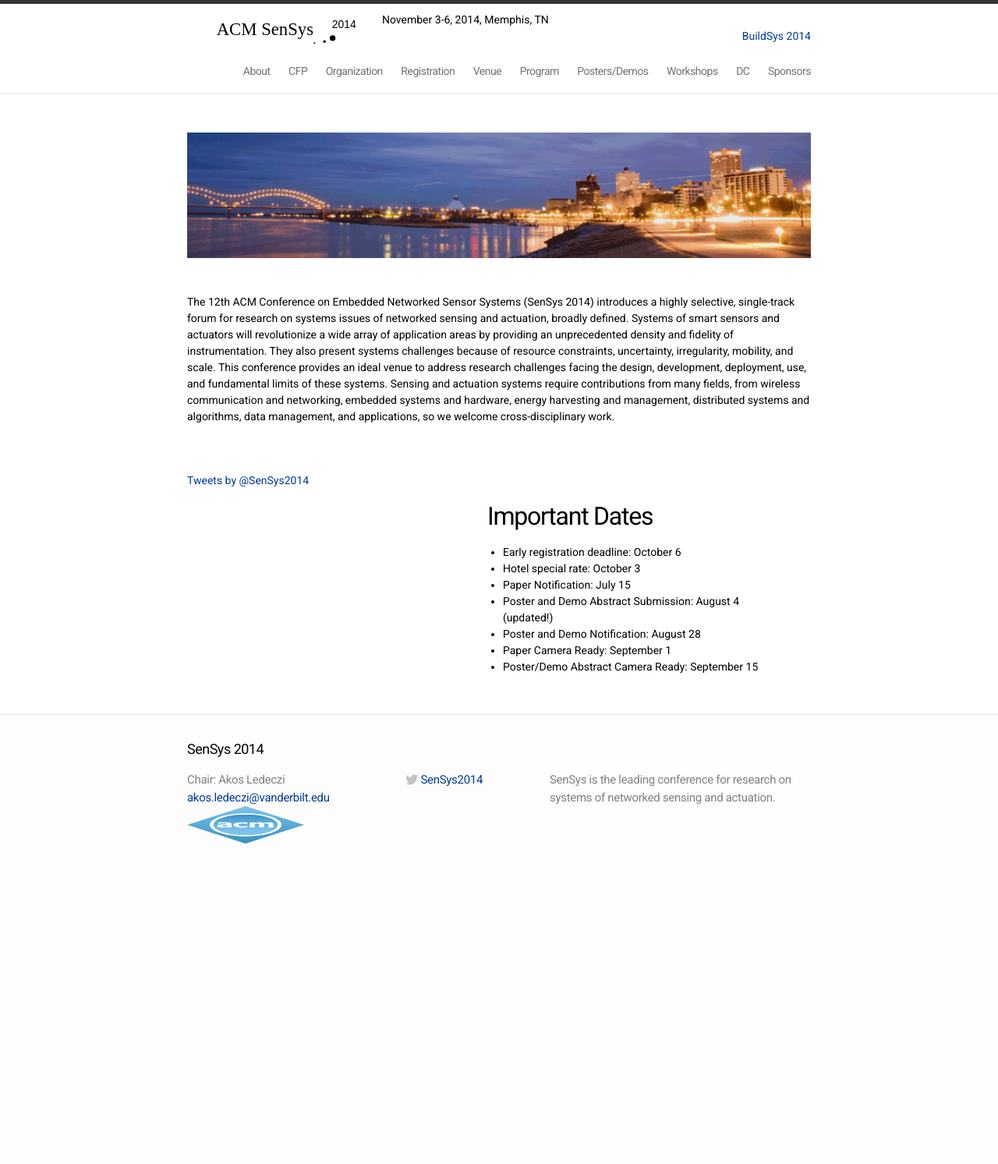
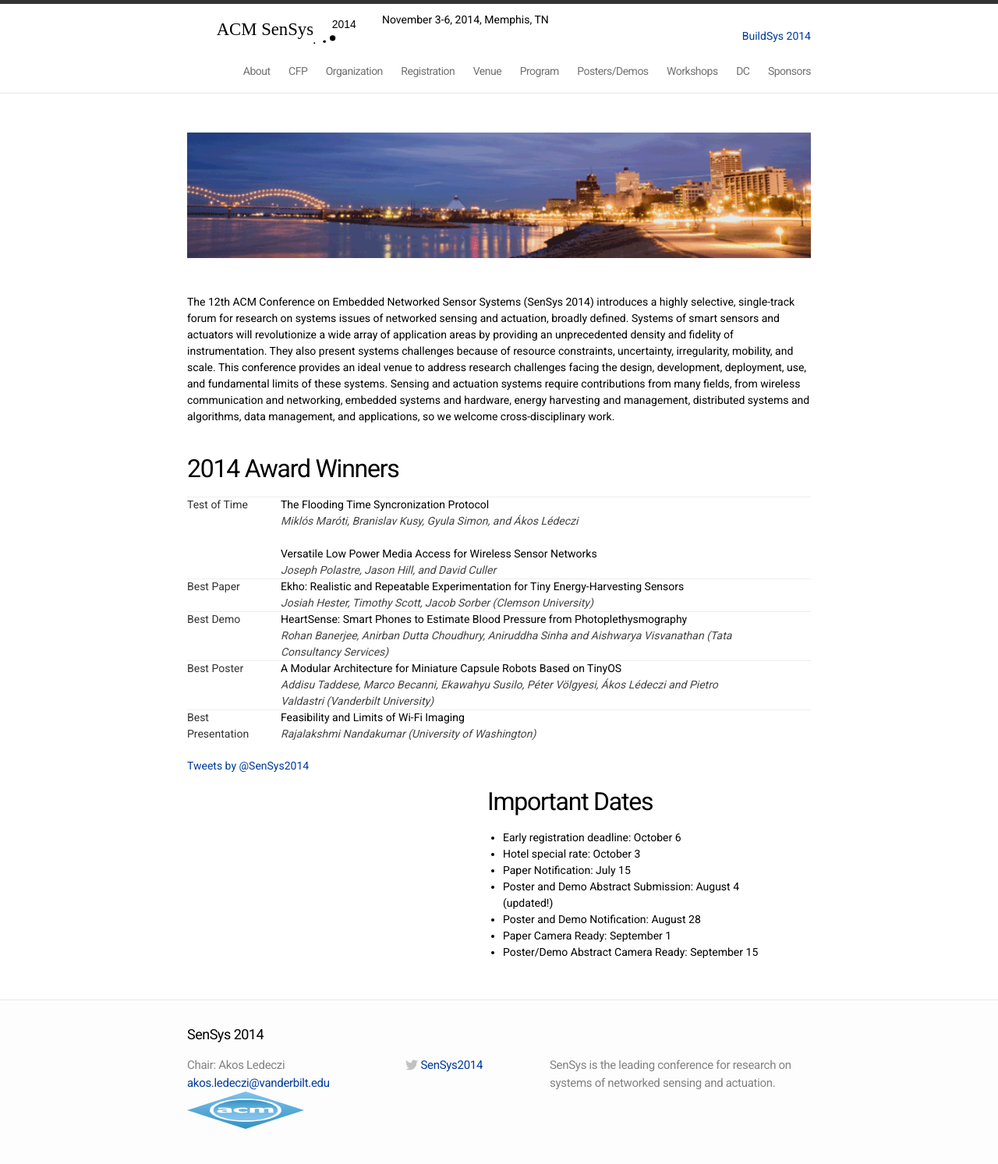
Before and after one commit to rfdickerson/acm-sensys2014-website, a Jekyll site: the page built from index.html, in a window 1280 px wide. Shown: the whole page at 78% size. Built offline with Jekyll 4.4.1, drawn with Linux system fonts in a browser that asks for light colours; comment, search, counter and statistics services are not loaded; before the commit the page ends 1127 px from its top, so only the background shows below that.

Commit message:
added the award winners

```diff
--- a/css/main.css
+++ b/css/main.css
@@ -543,6 +543,27 @@ float: left;
  margin-bottom: 10px;
 }
 
+.awardblock {
+    clear: left;
+    margin-bottom: 20px;
+    margin-left: 0;
+    border-bottom: 1px solid #eeeeee;
+
+}
+
+
+.awarditem {
+    color: #333333;
+    width: 100px;
+    margin-right: 20px;
+    float: left;
+}
+
+.awarddesc {
+    float: left;
+    width: 600px;
+}
+
 .keynotepic {
 
     float:left;
--- a/index.html
+++ b/index.html
@@ -10,9 +10,51 @@ layout: default
 
 	<p>The 12th ACM Conference on Embedded Networked Sensor Systems (SenSys 2014) introduces a highly selective, single-track forum for research on systems issues of networked sensing and actuation, broadly defined. Systems of smart sensors and actuators will revolutionize a wide array of application areas by providing an unprecedented density and fidelity of instrumentation. They also present systems challenges because of resource constraints, uncertainty, irregularity, mobility, and scale. This conference provides an ideal venue to address research challenges facing the design, development, deployment, use, and fundamental limits of these systems. Sensing and actuation systems require contributions from many fields, from wireless communication and networking, embedded systems and hardware, energy harvesting and management, distributed systems and algorithms, data management, and applications, so we welcome cross-disciplinary work. </p>
 
+
+<h2> 2014 Award Winners </h2>
+
+<div class="awardblock"><div class="dateitem">Test of Time</div>
+<div class="awarddesc">
+The Flooding Time Syncronization Protocol <br/>
+<span class="authors">Miklós Maróti, Branislav Kusy, Gyula Simon, and Ákos Lédeczi</span>
+<br/><br/>
+Versatile Low Power Media Access for Wireless Sensor Networks <br/>
+<span class="authors">Joseph Polastre, Jason Hill, and David Culler</span>
+</div>
+</div>
+
 <br/>
 
+<div class="awardblock"><div class="awarditem">Best Paper</div>
+<div class="awarddesc">
+Ekho: Realistic and Repeatable Experimentation for Tiny Energy-Harvesting Sensors <br/>
+<span class="authors">Josiah Hester, Timothy Scott, Jacob Sorber (Clemson University)</span>
+</div>
+</div>
 
+<div class="awardblock"><div class="awarditem">Best Demo</div>
+<div class="awarddesc">
+HeartSense: Smart Phones to Estimate Blood Pressure from Photoplethysmography <br/>
+<span class="authors">Rohan Banerjee, Anirban Dutta Choudhury, Aniruddha Sinha and
+Aishwarya Visvanathan (Tata Consultancy Services)</span>
+</div>
+</div>
+
+<div class="awardblock"><div class="awarditem">Best Poster</div>
+<div class="awarddesc">
+A Modular Architecture for Miniature Capsule Robots Based on TinyOS <br/>
+<span class="authors">Addisu Taddese, Marco Becanni, Ekawahyu Susilo,
+Péter Völgyesi, Ákos Lédeczi and Pietro Valdastri (Vanderbilt University)</span><br/>
+
+</div>
+</div>
+
+<div class="awardblock"><div class="awarditem">Best Presentation</div>
+<div class="awarddesc">
+Feasibility and Limits of Wi-Fi Imaging <br/>
+<span class="authors">Rajalakshmi Nandakumar (University of Washington)</span>
+</div>
+</div>
 
 <div class="col2">
 
```
Also changed, not shown: doctoral.md (+1 -1 lines), keynote.md (+33 -0 lines), people.md (+1 -1 lines), program.md (+1 -1 lines).
